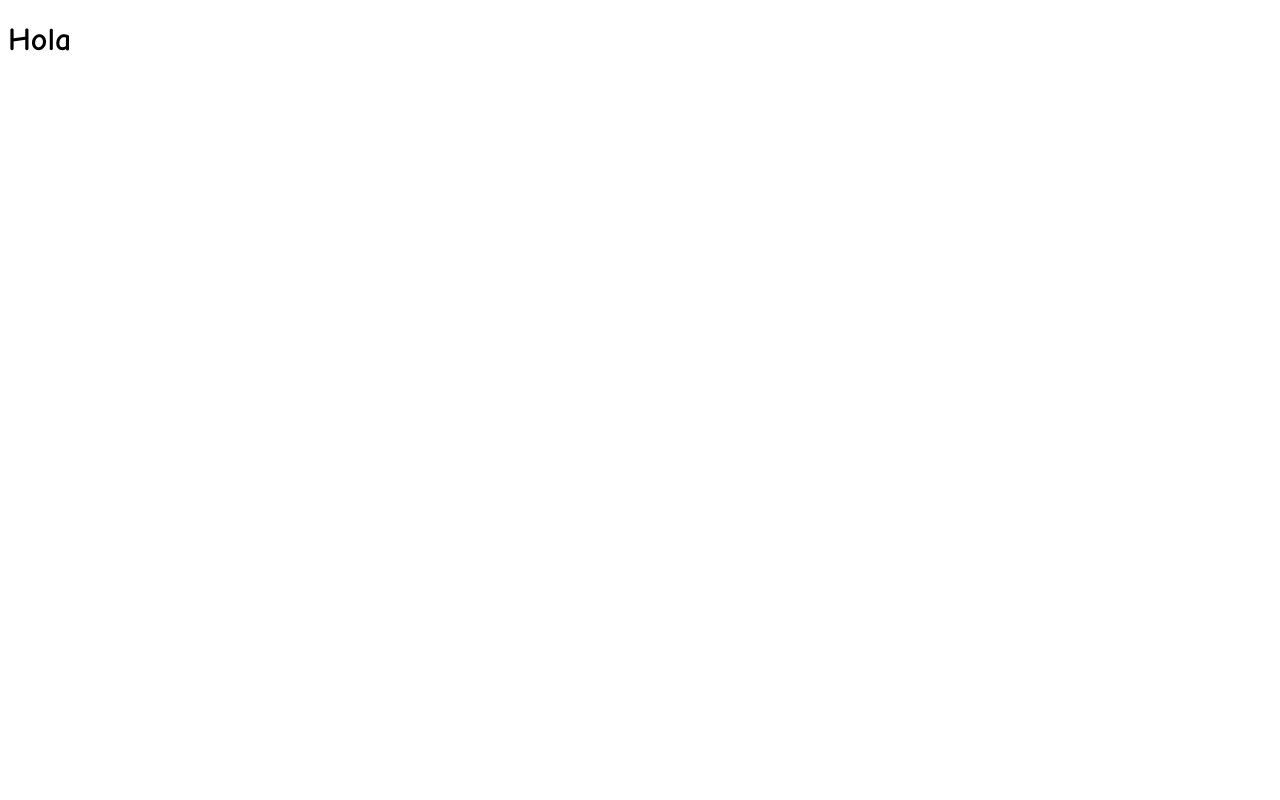
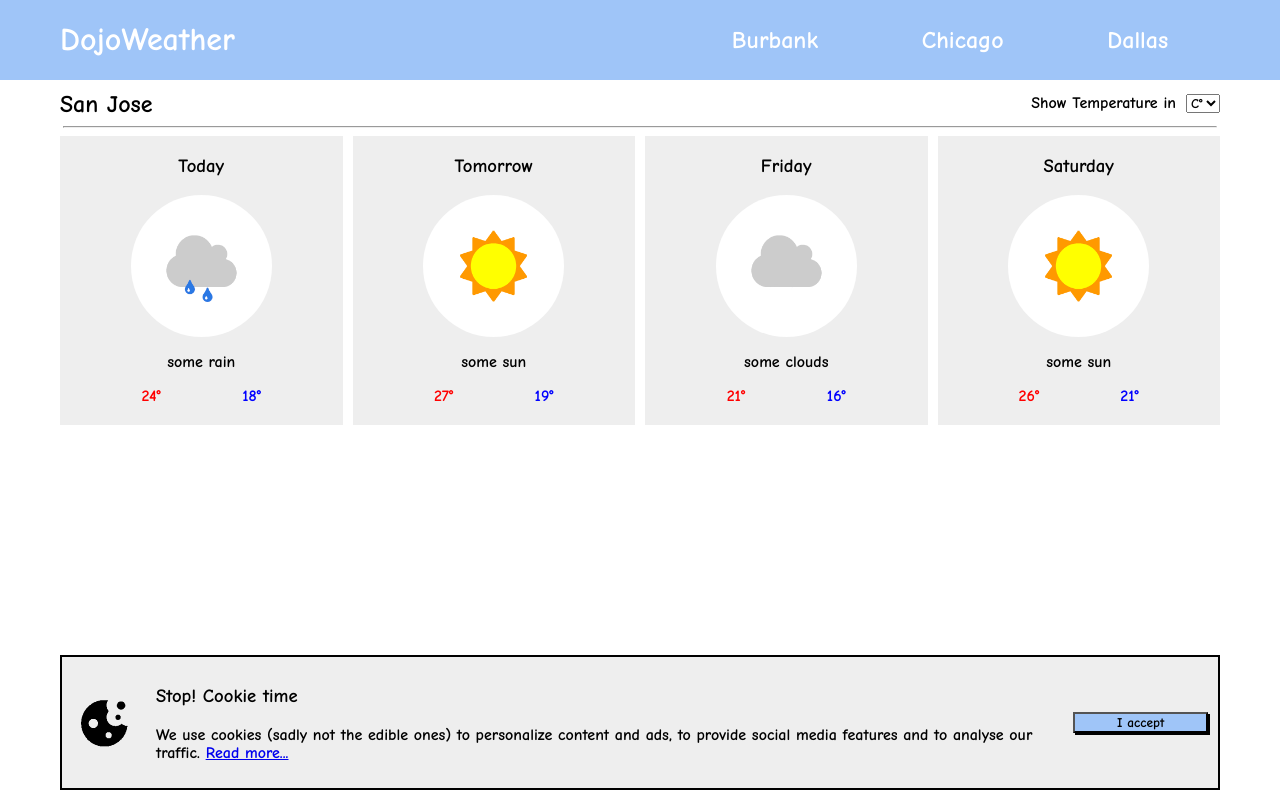
Before and after one commit to Mauaqp/Tiempo-Dojo, a plain HTML site: page index.html in a window 1280 px wide. Drawn offline with Linux system fonts and the light colour scheme.

Commit message:
Presentacion final

```diff
--- a/css/style.css
+++ b/css/style.css
@@ -1,3 +1,115 @@
 * {
     font-family: 'Comic Neue', cursive;
 }
+/*Body styles*/
+body{
+    margin: 0px;
+}
+/*Header styles*/
+.header {
+    background-color: rgb(159, 197, 248);
+    color: white;
+    display: flex;
+    justify-content: space-between;
+    padding: 0px 60px 0px 60px;
+}
+.title{
+    flex: 1;
+}
+.cities {
+    flex: 1;
+    display: flex;
+    flex-direction: column;
+    justify-content: center;
+    font-size: x-large;
+
+}
+.cities ul{
+    list-style: none;
+    display: flex;
+    flex-direction: row;
+    align-items: center;
+    justify-content: space-around;
+}
+/*Location*/
+.location {
+    display: flex;
+    flex-direction: row;
+    justify-content: space-between;
+    align-items: center;
+    padding: 0px 60px 0px 60px;
+}
+.location h2{
+    margin-top: 10px;
+    margin-bottom: 0px;
+}
+.displayTemp{
+    display: flex;
+    margin-top: 10px;
+    margin-bottom: 0px;
+}
+.line {
+    size: 2px;
+    width: 90%;
+    color: black;
+}
+.displayTemp select {
+    margin-left: 10px;
+}
+/*Box Container and Boxes*/
+.box-container{
+    display: flex;
+    flex-direction: row;
+    padding: 0px 55px 0px 55px;
+}
+.box{
+    display: flex;
+    flex:1;
+    flex-direction: column;
+    justify-content: space-between;
+    align-items: center;
+    background-color: rgb(238, 238, 238);
+    margin-left: 5px;
+    margin-right: 5px;;
+}
+.box img{
+    width: 50%;
+    border-radius: 50%;
+}
+.tempatures{
+    display: flex;
+    justify-content: space-evenly;
+    align-items: center;
+    width: 100%;
+    margin-bottom: 20px;
+}
+.highT{
+    color: red;
+}
+.lowT{
+    color: blue;
+}
+.highT::after, .lowT::after{
+    content: "°";
+}
+/*Message Cookies*/
+.message{
+    position: fixed;
+    bottom: 10px;
+    border: 2px solid black;
+    background-color: rgb(238, 238, 238);
+    margin: 10px 60px 0px 60px;
+    padding: 10px;
+    display: flex;
+    justify-content: center;
+    align-items: center;
+}
+.message img{
+    margin-right: 20px;
+}
+.message button{
+    background-color: rgb(159, 197, 248);
+    width: 150px;
+    margin-left: 20px;
+    box-shadow: 2px 2px;
+}
--- a/index.html
+++ b/index.html
@@ -13,7 +13,87 @@
     <link href="https://fonts.googleapis.com/css2?family=Comic+Neue:wght@700&display=swap" rel="stylesheet">
 </head>
 <body>
-    <h1>Hola</h1>
+    <!--Header-->
+    <div class="header">
+        <div class="title">
+            <h1>DojoWeather</h1>
+        </div>
+        <div class="cities">
+            <ul>
+                <li onclick="cityAlert()">Burbank</li>
+                <li onclick="cityAlert()">Chicago</li>
+                <li onclick="cityAlert()">Dallas</li>
+            </ul>
+        </div>
+    </div>
+    <!--Location-->
+    <div class="location">
+        <div>
+            <h2>San Jose</h2>
+        </div>
+        <div class="displayTemp">
+            <div>Show Temperature in </div>
+            <div>
+                <select onchange='tempChange(this)'>
+                    <option value="0">C°</option>
+                    <option value="1">F°</option>
+                </select>
+            </div>
+        </div>
+    </div>
+    <hr class="line">
+    <!--Box Container-->
+    <div class="box-container">
+    <!--Box 1-->
+        <div class="box">
+            <h3>Today</h3>
+            <img src="assets/some_rain.png" alt="imagen-clima"/>
+            <p>some rain</p>
+            <div class="tempatures">
+                <div class="highT" id="temp1">24</div>
+                <div class="lowT" id="temp2">18</div>
+            </div>
+        </div>
+    <!--Box 2-->
+    <div class="box">
+        <h3>Tomorrow</h3>
+        <img src="assets/some_sun.png" alt="imagen-clima"/>
+        <p>some sun</p>
+        <div class="tempatures">
+            <div class="highT" id="temp3">27</div>
+            <div class="lowT" id="temp4">19</div>
+        </div>
+    </div>
+    <!--Box 3-->
+    <div class="box">
+        <h3>Friday</h3>
+        <img src="assets/some_clouds.png" alt="imagen-clima"/>
+        <p>some clouds</p>
+        <div class="tempatures">
+            <div class="highT" id="temp5">21</div>
+            <div class="lowT" id="temp6">16</div>
+        </div>
+    </div>
+    <!--Box 4-->
+    <div class="box">
+        <h3>Saturday</h3>
+        <img src="assets/some_sun.png" alt="imagen-clima"/>
+        <p>some sun</p>
+        <div class="tempatures">
+            <div class="highT" id="temp7">26</div>
+            <div class="lowT" id="temp8">21</div>
+        </div>
+    </div>
+    </div>
+    <!--Message-->
+    <div class="message">
+        <img src="assets/cookie.png" alt="imagen-cookie">
+        <div>
+            <h3>Stop! Cookie time</h3>
+            <p>We use cookies (sadly not the edible ones) to personalize content and ads, to provide social media features and to analyse our traffic. <a href="#">Read more...</a></p>
+        </div>
+        <button onclick="acceptBtn(this)">I accept</button>
+    </div>
     <!--Script-->
     <script src="js/script.js"></script>
 </body>
--- a/js/script.js
+++ b/js/script.js
@@ -0,0 +1,34 @@
+//.header: City Alert display
+function cityAlert(){
+    alert("Cargando informe meteorológico...")
+}
+//.message: Accept - dismiss button
+function acceptBtn(element){
+    element = document.querySelector(".message");
+    console.log(element);
+    element.remove();
+}
+
+//.location: Temperature conversion
+//var temperatura = document.querySelectorAll(".tempatures");
+//console.log(temperatura);
+function convertF (temp){
+    return Math.round(9 / 5 * temp + 32);
+}
+function convertC (temp){
+    return Math.round(5 / 9 * (temp - 32));
+}
+function tempChange(evento){
+    for (let i = 1; i<9; i++){
+        let temp = document.querySelector("#temp" + i);
+        let t = parseInt(temp.innerText);
+        if(evento.value == 1){
+            console.log(convertF(t));
+            temp.innerText = convertF(t);
+        } else {
+            console.log(convertC(t));
+            temp.innerText = convertC(t);
+        }
+
+    }
+}
```
Also changed, not shown: assets/cookie.png (added), assets/some_clouds.png (added), assets/some_rain.png (added), assets/some_sun.png (added).
